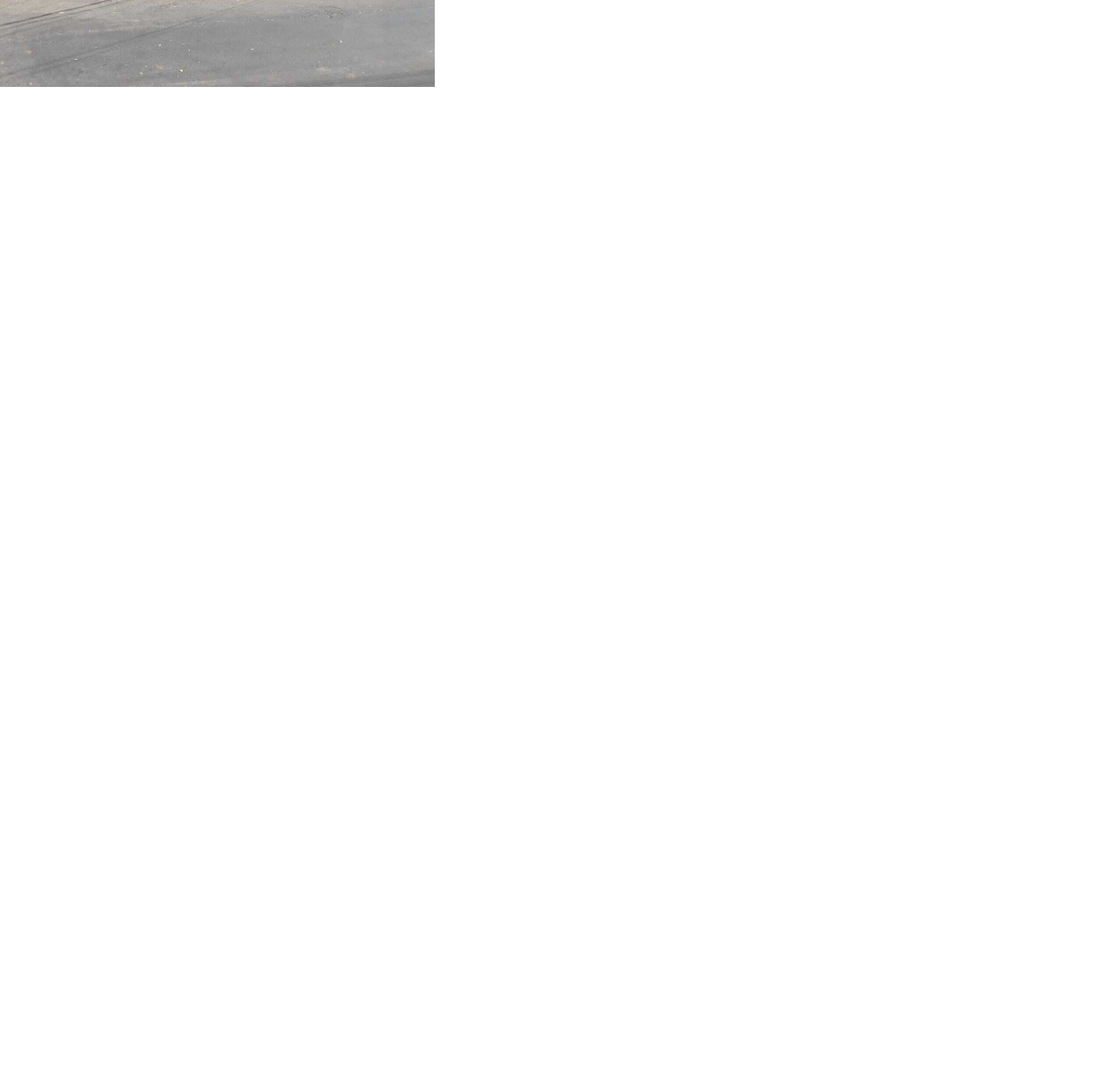
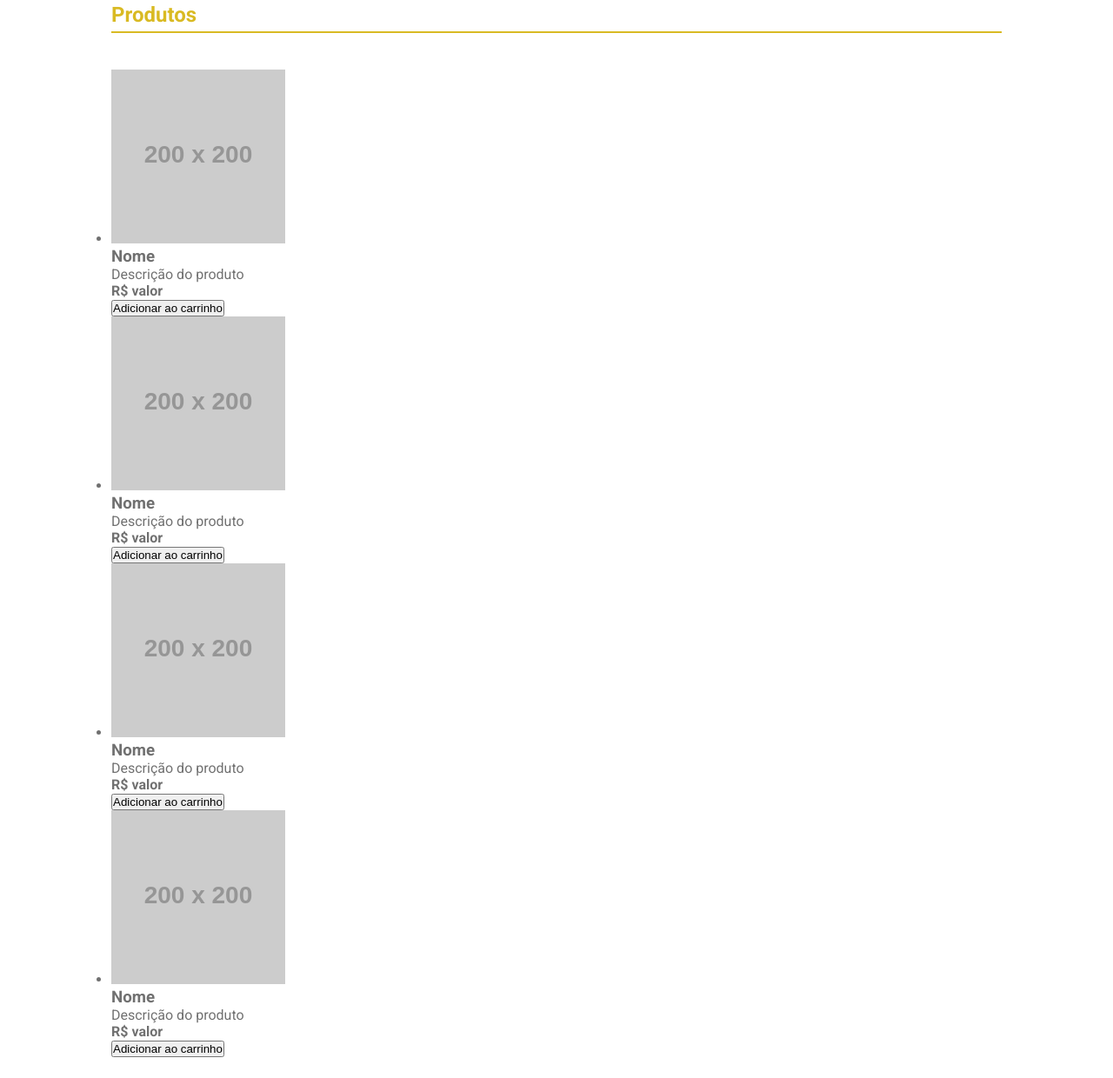
Before and after one commit to Thalisson-both/css-responsivo_atividade, a plain HTML site: page index.html in a window 1280 px wide. Shown: the part 478-1718 px from the top of the page at 87% size. Before the commit the page ends 800 px from the top, so only its background shows below. Drawn offline with Linux system fonts and the light colour scheme; placeholder pictures from the web are drawn by us.

Commit message:
add: section produtos

```diff
--- a/index.html
+++ b/index.html
@@ -37,10 +37,59 @@
                 <p>
                     Lorem, ipsum dolor sit amet consectetur adipisicing elit. Debitis necessitatibus quae aliquid sapiente, fugiat laudantium, doloremque nobis, possimus id nam earum aspernatur. Harum, repellat quia omnis tenetur dolores enim doloribus!
                 </p>
-                <p>
-                    Lorem ipsum dolor sit, amet consectetur adipisicing elit. Illo distinctio sed autem eos exercitationem nostrum! In id mollitia laudantium, saepe repellat eligendi cum aliquid voluptate enim repellendus. Dolorum, quibusdam commodi!
-                </p>
             </div>
+        </div>
+    </section>
+    <section>
+        <div class="container lista-produtos">
+            <h2>Produtos</h2>
+            <span></span>
+            <ul class="produtos">
+                <li>
+                    <img src="https://via.placeholder.com/200x200" alt="#">
+                    <h3>Nome</h3>
+                    <p>
+                        Descrição do produto
+                    </p>
+                    <div class="price">
+                        <strong>R$ valor</strong>
+                    </div>
+                    <button type="button">Adicionar ao carrinho</button>
+                </li>
+                <li>
+                    <img src="https://via.placeholder.com/200x200" alt="#">
+                    <h3>Nome</h3>
+                    <p>
+                        Descrição do produto
+                    </p>
+                    <div class="price">
+                        <strong>R$ valor</strong>
+                    </div>
+                    <button type="button">Adicionar ao carrinho</button>
+                </li>
+                <li>
+                    <img src="https://via.placeholder.com/200x200" alt="#">
+                    <h3>Nome</h3>
+                    <p>
+                        Descrição do produto
+                    </p>
+                    <div class="price">
+                        <strong>R$ valor</strong>
+                    </div>
+                    <button type="button">Adicionar ao carrinho</button>
+                </li>
+                <li>
+                    <img src="https://via.placeholder.com/200x200" alt="#">
+                    <h3>Nome</h3>
+                    <p>
+                        Descrição do produto
+                    </p>
+                    <div class="price">
+                        <strong>R$ valor</strong>
+                    </div>
+                    <button type="button">Adicionar ao carrinho</button>
+                </li>
+            </ul>
         </div>
     </section>
 <script></script>
--- a/main.css
+++ b/main.css
@@ -33,13 +33,13 @@ section .container {
 }
 
 .container {
-    max-width: 1280px;
+    max-width: 1024px;
     width: 100%;
     margin: 0 auto;
 }
 
 .front-loja {
-    width: 500px;
+    width: 350px;
     margin-right: 32px;
 }
 
@@ -61,6 +61,15 @@ span {
     margin-bottom: 12px;
     display: flex;
     height: 2px;
-    width: 96%;
+    width: 100%;
     background-color: #D9BA23;
 }
+
+.lista-produtos {
+    display: flex;
+    flex-direction: column;
+}
+
+.produtos {
+    margin-top: 30px;
+}
```
